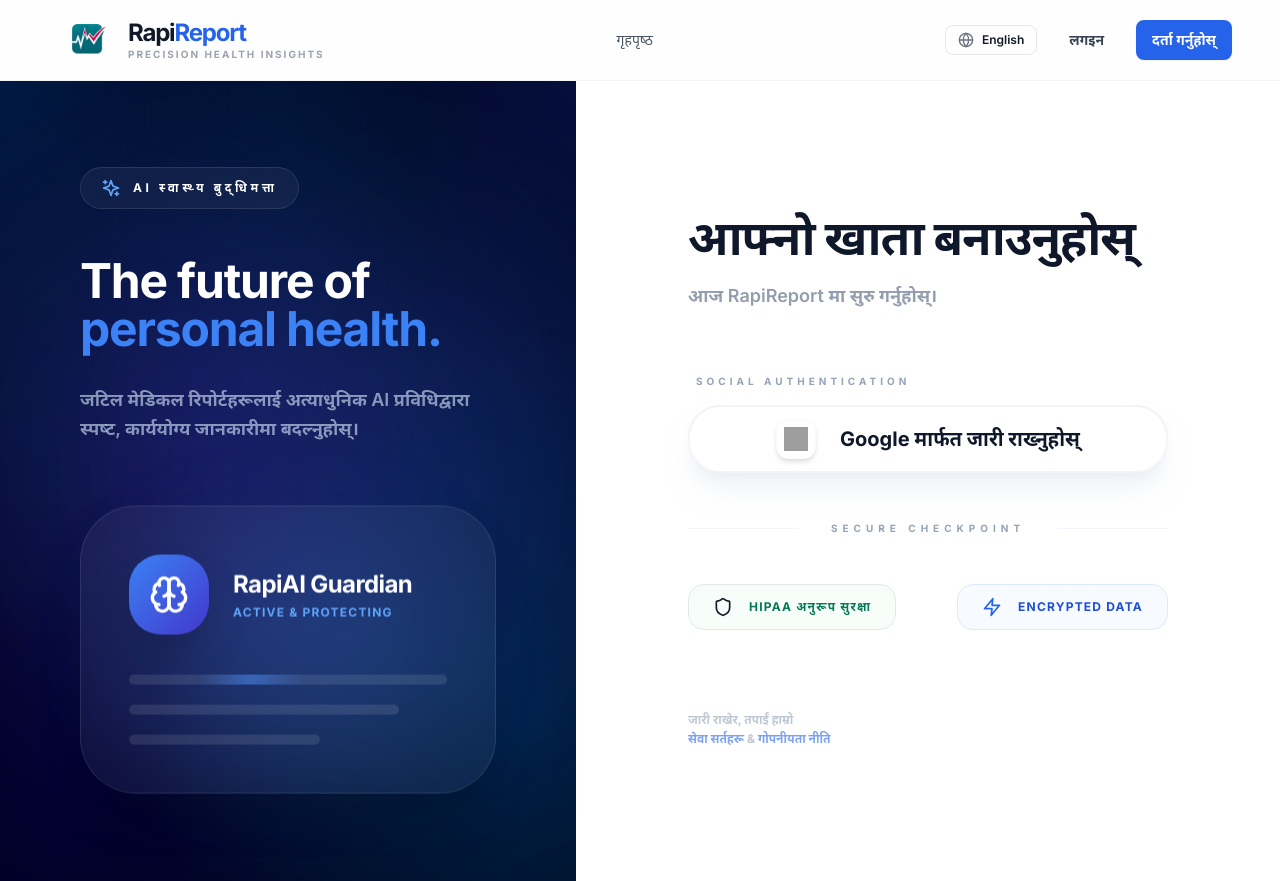
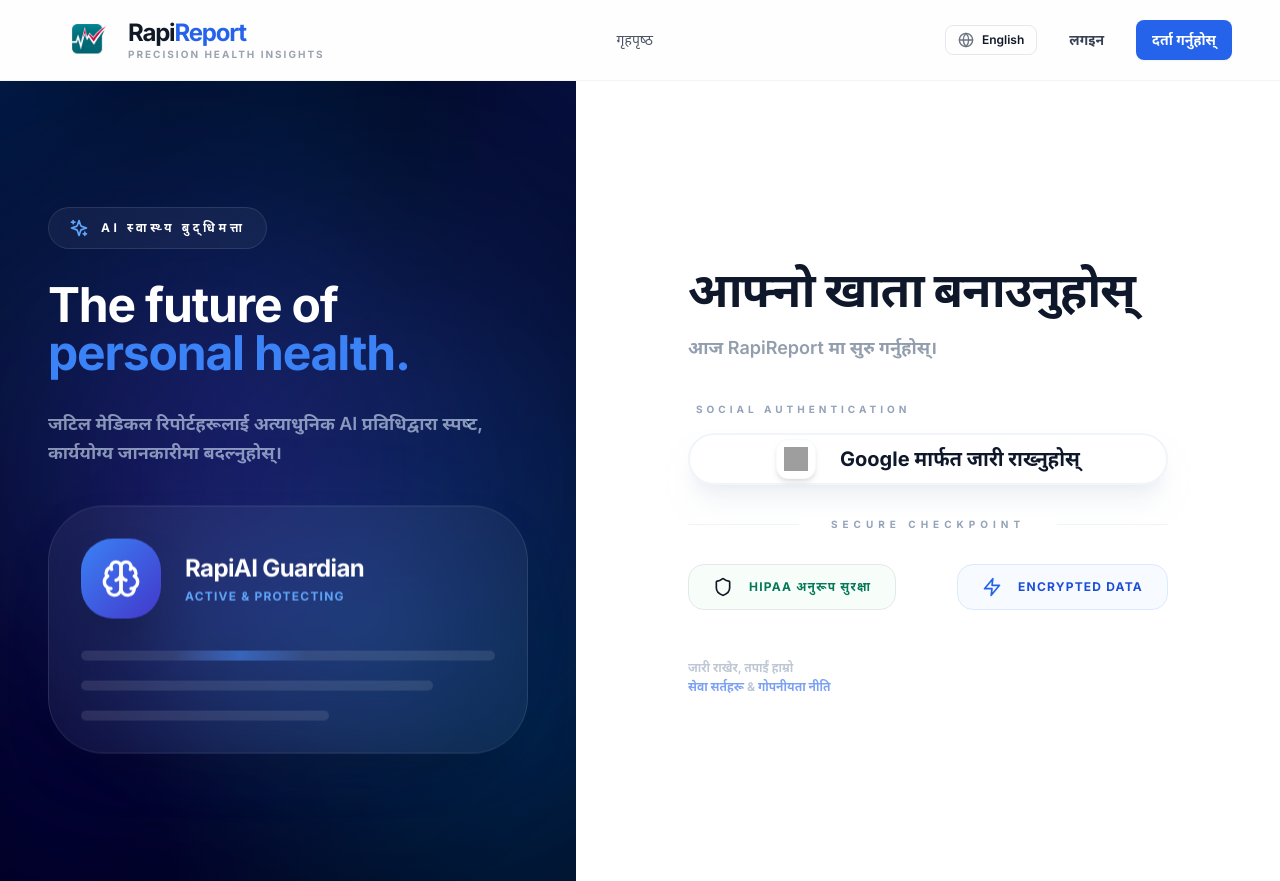
Before and after one commit to Harshit-Bhuju/RapiReport, a React (Vite) app: page /auth in a window 1280 px wide. Built offline with nearby package versions, Linux system fonts and the light colour scheme; grey boxes are pictures that could not be loaded.

Commit message:
home layout change

```diff
--- a/src/pages/Auth.jsx
+++ b/src/pages/Auth.jsx
@@ -79,7 +79,7 @@
   return (
     <div className="min-h-screen bg-white flex overflow-hidden">
       {/* Left Side: Immersive Visuals */}
-      <div className="hidden lg:flex lg:w-[45%] relative bg-slate-950 items-center justify-center p-20 overflow-hidden">
+      <div className="hidden lg:flex lg:w-[45%] relative bg-slate-950 items-center justify-center p-12 overflow-hidden">
         {/* Animated Mesh Gradient */}
         <div className="absolute inset-0 mesh-gradient-dark opacity-80" />
 
@@ -97,7 +97,7 @@
             initial={{ opacity: 0, x: -30 }}
             animate={{ opacity: 1, x: 0 }}
             transition={{ duration: 0.8 }}>
-            <div className="inline-flex items-center gap-3 px-5 py-2.5 rounded-full bg-white/5 border border-white/10 backdrop-blur-xl mb-12">
+            <div className="inline-flex items-center gap-3 px-5 py-2.5 rounded-full bg-white/5 border border-white/10 backdrop-blur-xl mb-8">
               <Sparkles className="w-5 h-5 text-primary-400 animate-pulse" />
               <span className="text-xs font-black text-white tracking-[0.3em] uppercase">
                 {t("auth.badge")}
@@ -109,7 +109,7 @@
               <span className="text-primary-500">personal health.</span>
             </h1>
 
-            <p className="text-primary-100/60 text-lg mb-16 leading-relaxed font-semibold max-w-md">
+            <p className="text-primary-100/60 text-lg mb-10 leading-relaxed font-semibold max-w-md">
               {t("auth.heroSubtitle")}
             </p>
 
@@ -123,8 +123,8 @@
                   repeat: Infinity,
                   ease: "easeInOut",
                 }}
-                className="relative p-12 rounded-[3.5rem] bg-white/5 border border-white/10 backdrop-blur-2xl shadow-2xl overflow-hidden">
-                <div className="flex items-center gap-6 mb-10">
+                className="relative p-8 rounded-[3.5rem] bg-white/5 border border-white/10 backdrop-blur-2xl shadow-2xl overflow-hidden">
+                <div className="flex items-center gap-6 mb-8">
                   <div className="w-20 h-20 rounded-[2rem] bg-gradient-to-br from-primary-500 to-indigo-700 flex items-center justify-center text-white shadow-2xl">
                     <Brain className="w-10 h-10" />
                   </div>
@@ -159,12 +159,12 @@
       </div>
 
       {/* Right Side: Elegant Auth Form */}
-      <div className="w-full lg:w-[55%] flex items-center justify-center p-8 sm:p-20 bg-white relative">
+      <div className="w-full lg:w-[55%] flex items-center justify-center p-6 sm:p-14 bg-white relative">
         <div className="w-full max-w-[480px]">
           <motion.div
             initial={{ opacity: 0, y: 20 }}
             animate={{ opacity: 1, y: 0 }}
-            className="text-center lg:text-left mb-16">
+            className="text-center lg:text-left mb-10">
             <h2 className="text-4xl sm:text-5xl font-black text-slate-900 mb-5 tracking-tight">
               {t("auth.createTitle")}
             </h2>
@@ -177,7 +177,7 @@
             initial={{ opacity: 0, scale: 0.98 }}
             animate={{ opacity: 1, scale: 1 }}
             transition={{ delay: 0.2 }}>
-            <div className="space-y-12">
+            <div className="space-y-8">
               <div className="space-y-4">
                 <p className="text-[10px] font-black text-slate-400 uppercase tracking-[0.4em] ml-2">
                   Social Authentication
@@ -185,7 +185,7 @@
                 <Button
                   variant="outline"
                   type="button"
-                  className="w-full py-8 rounded-[2rem] border-2 border-slate-100 flex items-center justify-center gap-6 hover:bg-slate-50 bg-white text-slate-900 transition-all hover:scale-[1.02] active:scale-[0.98] shadow-xl shadow-slate-200/50 font-black text-xl"
+                  className="w-full py-6 rounded-[2rem] border-2 border-slate-100 flex items-center justify-center gap-6 hover:bg-slate-50 bg-white text-slate-900 transition-all hover:scale-[1.02] active:scale-[0.98] shadow-xl shadow-slate-200/50 font-black text-xl"
                   onClick={handleGoogleLogin}
                   loading={isLoading}>
                   {!isLoading && (
@@ -229,7 +229,7 @@
             </div>
           </motion.div>
 
-          <footer className="mt-20 text-center lg:text-left opacity-60">
+          <footer className="mt-12 text-center lg:text-left opacity-60">
             <p className="text-xs text-slate-400 font-bold leading-relaxed max-w-sm">
               {t("auth.termsAgree")} <br />
               <button className="text-primary-600 hover:text-primary-700 transition-colors">
--- a/src/pages/Landing.jsx
+++ b/src/pages/Landing.jsx
@@ -25,7 +25,7 @@
   const navigate = useNavigate();
 
   return (
-    <section className="relative min-h-[90vh] flex items-center pt-20 pb-16 md:pt-32 md:pb-32 overflow-hidden mesh-gradient">
+    <section className="relative min-h-[70vh] flex items-center pt-16 pb-12 md:pt-24 md:pb-20 overflow-hidden mesh-gradient">
       {/* Decorative Blur Blobs */}
       <div className="absolute top-0 left-0 w-full h-full overflow-hidden pointer-events-none">
         <div
@@ -49,12 +49,12 @@
                 initial={{ opacity: 0, scale: 0.9 }}
                 animate={{ opacity: 1, scale: 1 }}
                 transition={{ delay: 0.2 }}
-                className="inline-flex items-center gap-2 px-5 py-2 rounded-full bg-white/60 backdrop-blur-xl text-primary-700 text-xs font-black mb-10 border border-white shadow-xl shadow-primary-100/20 uppercase tracking-[0.2em]">
+                className="inline-flex items-center gap-2 px-5 py-2 rounded-full bg-white/60 backdrop-blur-xl text-primary-700 text-xs font-black mb-6 border border-white shadow-xl shadow-primary-100/20 uppercase tracking-[0.2em]">
                 <Sparkles className="w-4 h-4 animate-pulse" />
                 {t("hero.badge")}
               </motion.div>
 
-              <h1 className="text-5xl sm:text-6xl md:text-7xl font-black text-gray-900 leading-[1.05] mb-10 tracking-tight text-glow">
+              <h1 className="text-4xl sm:text-5xl md:text-6xl font-black text-gray-900 leading-[1.05] mb-6 tracking-tight text-glow">
                 {t("hero.title")
                   .split(" ")
                   .map((word, i) => (
@@ -66,7 +66,7 @@
                   ))}
               </h1>
 
-              <p className="text-xl md:text-2xl text-gray-600 mb-14 max-w-2xl mx-auto lg:mx-0 leading-relaxed font-semibold opacity-80">
+              <p className="text-lg md:text-xl text-gray-600 mb-8 max-w-2xl mx-auto lg:mx-0 leading-relaxed font-semibold opacity-80">
                 {t("hero.subtitle")}
               </p>
 
@@ -277,7 +277,7 @@
   ];
 
   return (
-    <section className="relative py-20 bg-gray-950 overflow-hidden">
+    <section className="relative py-12 bg-gray-950 overflow-hidden">
       <div className="absolute inset-0 opacity-10">
         <div className="absolute top-0 left-1/4 w-96 h-96 bg-primary-500 rounded-full blur-[100px]" />
         <div className="absolute bottom-0 right-1/4 w-96 h-96 bg-indigo-500 rounded-full blur-[100px]" />
@@ -293,7 +293,7 @@
               transition={{ delay: idx * 0.1 }}>
               <p
                 className={cn(
-                  "text-5xl md:text-7xl font-black mb-3 bg-clip-text text-transparent bg-gradient-to-r",
+                  "text-4xl md:text-5xl font-black mb-2 bg-clip-text text-transparent bg-gradient-to-r",
                   stat.color,
                 )}>
                 {stat.value}
@@ -337,12 +337,12 @@
   ];
 
   return (
-    <section className="py-40 bg-white relative overflow-hidden">
+    <section className="py-20 bg-white relative overflow-hidden">
       {/* Background patterns */}
       <div className="absolute top-0 left-0 w-full h-px bg-gradient-to-r from-transparent via-gray-200 to-transparent" />
 
       <div className="container-custom">
-        <div className="flex flex-col lg:flex-row items-end justify-between gap-12 mb-32">
+        <div className="flex flex-col lg:flex-row items-end justify-between gap-12 mb-16">
           <div className="max-w-3xl">
             <motion.p
               initial={{ opacity: 0, x: -20 }}
@@ -445,7 +445,7 @@
   return (
     <section
       id="features"
-      className="py-40 bg-slate-950 relative overflow-hidden">
+      className="py-20 bg-slate-950 relative overflow-hidden">
       {/* Dynamic background elements for dark section */}
       <div className="absolute inset-0 opacity-20">
         <div className="absolute top-1/4 left-1/4 w-[500px] h-[500px] bg-primary-600 rounded-full blur-[150px] animate-pulse" />
@@ -520,7 +520,7 @@
       <Features />
 
       {/* Trust Section */}
-      <section className="py-24 bg-white border-y border-gray-100">
+      <section className="py-16 bg-white border-y border-gray-100">
         <div className="container-custom">
           <div className="flex flex-col md:flex-row items-center justify-between gap-12">
             <div className="flex-1 text-center md:text-left">
@@ -548,7 +548,7 @@
       </section>
 
       {/* CTA Section */}
-      <section className="py-40 bg-slate-950 relative overflow-hidden">
+      <section className="py-24 bg-slate-950 relative overflow-hidden">
         {/* Immersive Background */}
         <div className="absolute inset-0 mesh-gradient-dark opacity-80" />
         <div className="absolute top-0 right-0 w-[600px] h-[600px] bg-primary-500/10 blur-[150px] rounded-full -translate-y-1/2 translate-x-1/3 animate-pulse" />
```
